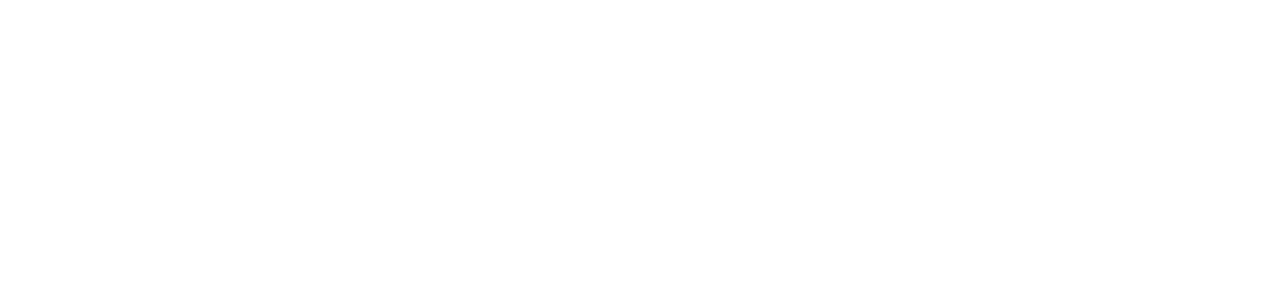
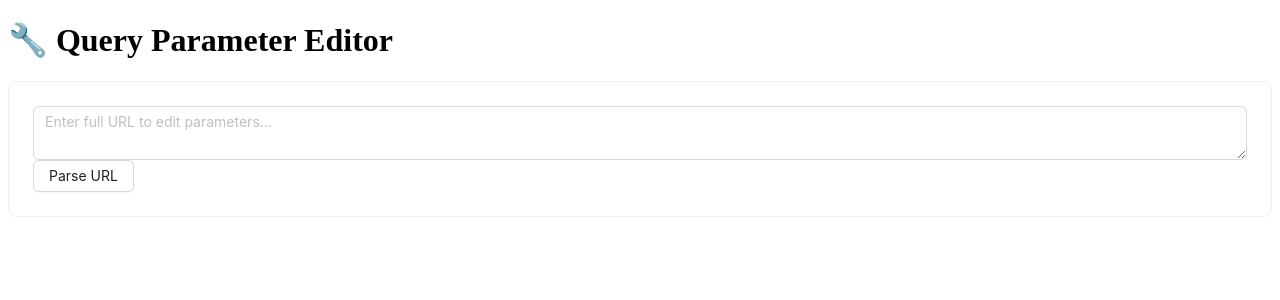
Before and after one commit to adhish-in/quto.dev, a React (Create React App) app in the folder frontend/: page /tools/query-param-editor in a window 1280 px wide. Before the commit this address had no page. Shown: the top 300 px of the page. Built offline with nearby package versions, Linux system fonts and the light colour scheme.

Commit message:
Query Params Editor

```diff
--- a/frontend/src/App.jsx
+++ b/frontend/src/App.jsx
@@ -5,6 +5,8 @@
 import "./index.css";
 import RemoveLineBreaks from "./pages/RemoveLineBreaks";
 import RenderString from "./pages/RenderString";
+import RenderMarkdown from "./pages/RenderMarkdown";
+import QueryParamEditor from "./pages/QueryParamEditor";
 
 function App() {
   return (
@@ -15,6 +17,8 @@
         <Route path="/tools/url-decoder" element={<URLDecoder />} />
         <Route path="/tools/remove-line-breaks" element={<RemoveLineBreaks />} />
         <Route path="/tools/render-string" element={<RenderString />} />
+        <Route path="/tools/render-markdown" element={<RenderMarkdown />} />
+        <Route path="/tools/query-param-editor" element={<QueryParamEditor />} />
       </Routes>
     </Router>
   );
--- a/frontend/src/pages/HomePage.jsx
+++ b/frontend/src/pages/HomePage.jsx
@@ -8,6 +8,7 @@
     items: [
       { name: "URL Encoder", path: "/tools/url-encoder" },
       { name: "URL Decoder", path: "/tools/url-decoder" },
+      { name: "Query Param Editor", path: "/tools/query-param-editor" },
     ],
   },
   {
@@ -41,7 +42,7 @@
     <div className="min-h-screen bg-gradient-to-b from-white via-indigo-50 to-white py-10 px-4 text-gray-800">
       <div className="max-w-5xl mx-auto">
         <h1 className="text-4xl font-bold text-center mb-8 text-indigo-700">
-          🎨 Welcome to <span className="text-pink-500">Quto.dev</span> - Quick Tools for Developers
+          🎨 <span className="text-pink-500">Quto.dev</span> - Quick Tools for Developers
         </h1>
 
         <div className="mb-8">
--- /dev/null
+++ b/frontend/src/pages/QueryParamEditor.jsx
@@ -0,0 +1,106 @@
+import React, { useState } from "react";
+import { Button, Card, Input, Space, message } from "antd";
+
+const QueryParamEditor = () => {
+  const [url, setUrl] = useState("");
+  const [params, setParams] = useState([]);
+  const [baseUrl, setBaseUrl] = useState("");
+
+  const parseURL = () => {
+    try {
+      const parsedUrl = new URL(url);
+      const entries = Array.from(parsedUrl.searchParams.entries());
+      setBaseUrl(`${parsedUrl.origin}${parsedUrl.pathname}`);
+      setParams(entries);
+    } catch (e) {
+      message.error("Invalid URL");
+    }
+  };
+
+  const updateParam = (index, key, value) => {
+    const updated = [...params];
+    updated[index] = [key, value];
+    setParams(updated);
+  };
+
+  const addParam = () => {
+    setParams([...params, ["", ""]]);
+  };
+
+  const removeParam = (index) => {
+    const updated = [...params];
+    updated.splice(index, 1);
+    setParams(updated);
+  };
+
+  const getUpdatedURL = () => {
+    const query = params
+      .filter(([key]) => key.trim() !== "")
+      .map(([key, value]) => `${encodeURIComponent(key)}=${encodeURIComponent(value)}`)
+      .join("&");
+    return query ? `${baseUrl}?${query}` : baseUrl;
+  };
+
+  const handleCopy = async () => {
+    try {
+      await navigator.clipboard.writeText(getUpdatedURL());
+      message.success("Copied to clipboard!");
+    } catch {
+      message.error("Failed to copy");
+    }
+  };
+
+  return (
+    <div className="min-h-screen bg-gradient-to-b from-white via-indigo-50 to-white p-6 text-gray-800">
+      <div className="max-w-3xl mx-auto">
+        <h1 className="text-3xl font-bold mb-6 text-indigo-600 text-center">🔧 Query Parameter Editor</h1>
+
+        <Card className="shadow-lg rounded-xl p-4">
+          <Input.TextArea
+            rows={2}
+            value={url}
+            onChange={(e) => setUrl(e.target.value)}
+            placeholder="Enter full URL to edit parameters..."
+          />
+
+          <Button
+            className="mt-4 w-full bg-indigo-600 text-white hover:bg-indigo-700"
+            onClick={parseURL}
+          >
+            Parse URL
+          </Button>
+
+          {params.length > 0 && (
+            <div className="mt-6 space-y-4">
+              {params.map(([key, value], idx) => (
+                <Space key={idx} className="w-full">
+                  <Input
+                    placeholder="Key"
+                    value={key}
+                    onChange={(e) => updateParam(idx, e.target.value, value)}
+                  />
+                  <Input
+                    placeholder="Value"
+                    value={value}
+                    onChange={(e) => updateParam(idx, key, e.target.value)}
+                  />
+                  <Button danger onClick={() => removeParam(idx)}>Remove</Button>
+                </Space>
+              ))}
+
+              <Button onClick={addParam}>Add Parameter</Button>
+
+              <div className="mt-4 bg-indigo-50 p-4 rounded border border-indigo-200">
+                <strong className="text-indigo-700">Updated URL:</strong>
+                <p className="break-all mt-2 text-gray-800">{getUpdatedURL()}</p>
+                <Button className="mt-2" onClick={handleCopy}>Copy</Button>
+              </div>
+            </div>
+          )}
+        </Card>
+      </div>
+    </div>
+  );
+};
+
+export default QueryParamEditor;
```
